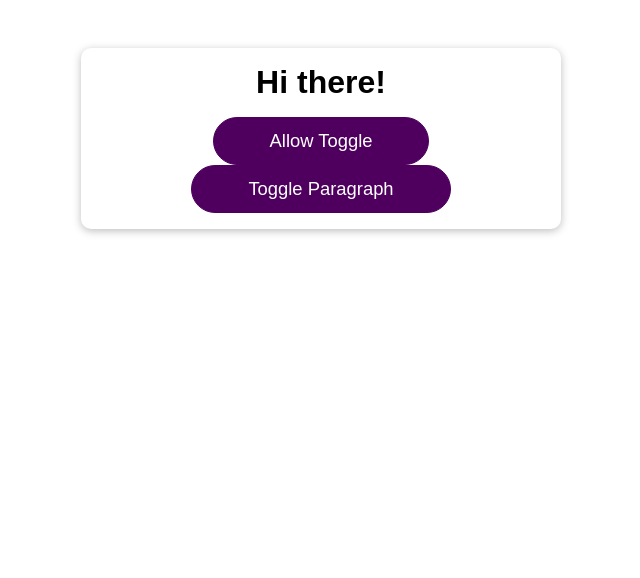
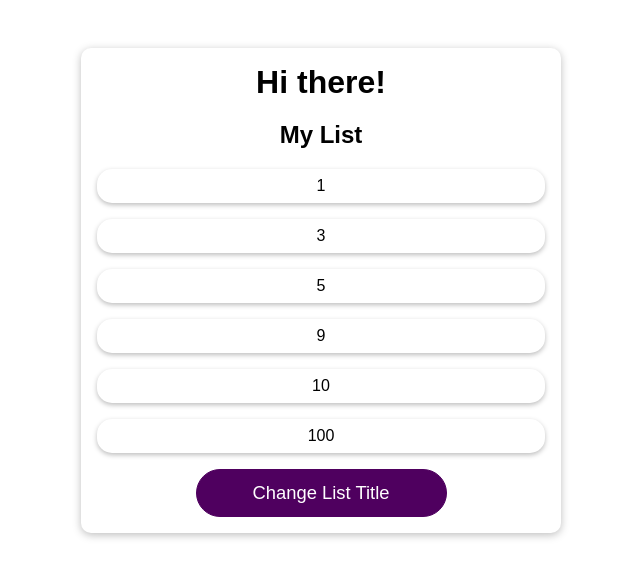
Before and after one commit to olayeni45/React-Hooks, a React (Create React App) app in the folder react-hooks/: page / in a window 1280 px wide. Shown: the top 578 px of the page, without its empty margins (319-959 px from the left). Built offline with nearby package versions, Linux system fonts and the light colour scheme.

Commit message:
starting files

```diff
--- a/react-hooks/src/App.js
+++ b/react-hooks/src/App.js
@@ -1,9 +1,12 @@
-import React, { useState, useCallback } from "react";
+import React, { useState, useCallback, useMemo } from "react";
 import "./App.css";
 import Button from "./components/UI/Button/Button";
-import DemoOutput from "./components/Demo/DemoOutput";
+import DemoList from "./components/Demo/DemoList";
 
 const App = () => {
+  const [listTitle, setListTitle] = useState("My List");
+
+  /*
   const [showParagraph, setShowParagraph] = useState(false);
 
   const [allowToggle, setAllowToggle] = useState(false);
@@ -18,15 +21,21 @@
     setAllowToggle(true);
   };
 
+  */
+
+  const changeTitleHandler = useCallback(() => {
+    setListTitle("New Title");
+  }, []);
+
+ // const listItems = useMemo(() => [5, 3, 1, 10, 9], []);
+
   console.log("APP RUNNING");
 
   return (
     <div className="app">
       <h1>Hi there!</h1>
-      <DemoOutput show={showParagraph} />
-      <Button onClick={allowToggleHandler}>Allow Toggle</Button>
-
-      <Button onClick={toggleParagraphHandler}>Toggle Paragraph</Button>
+      <DemoList title={listTitle} items={[100, 5, 3, 1, 10, 9]} />
+      <Button onClick={changeTitleHandler}>Change List Title</Button>
     </div>
   );
 };
--- /dev/null
+++ b/react-hooks/src/components/Demo/DemoList.jsx
@@ -0,0 +1,28 @@
+import React, { useMemo } from "react";
+
+import styles from "./DemoList.module.css";
+
+const DemoList = (props) => {
+  const { title, items } = props;
+
+  const sortedList = items.sort((a, b) => a - b);
+
+  //   const sortedList = useMemo(() => {
+  //     console.log("Items sorted");
+  //     return items.sort((a, b) => a - b);
+  //   }, [items]);
+  console.log("DemoList RUNNING");
+
+  return (
+    <div className={styles.list}>
+      <h2>{title}</h2>
+      <ul>
+        {sortedList.map((item) => (
+          <li key={item}>{item}</li>
+        ))}
+      </ul>
+    </div>
+  );
+};
+
+export default React.memo(DemoList);
--- /dev/null
+++ b/react-hooks/src/components/Demo/DemoList.module.css
@@ -0,0 +1,12 @@
+.list ul {
+  list-style: none;
+  margin: 0;
+  padding: 0;
+}
+
+.list li {
+  margin: 1rem 0;
+  padding: 0.5rem;
+  box-shadow: 0 2px 5px rgba(0, 0, 0, 0.26);
+  border-radius: 15px;
+}
```
